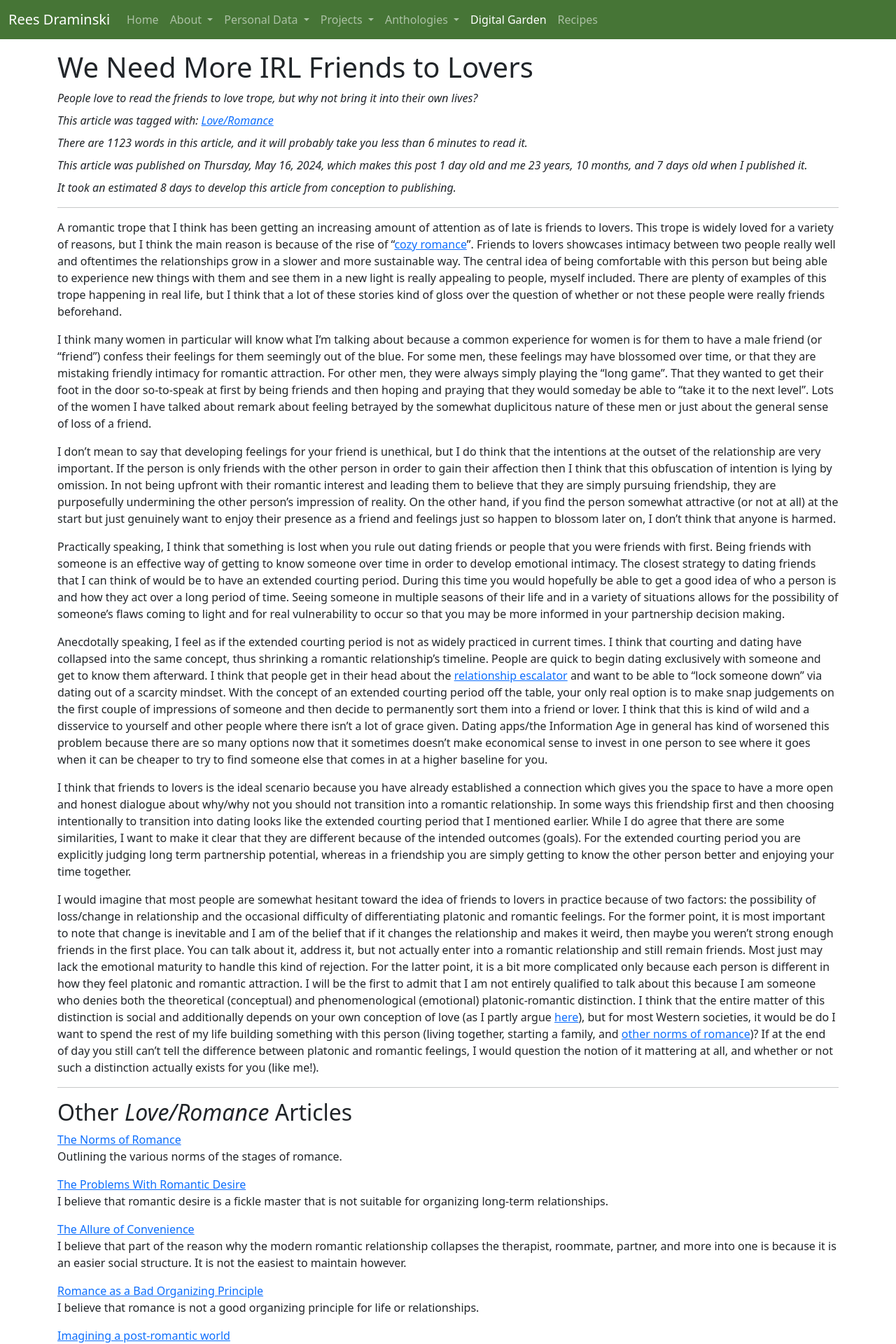
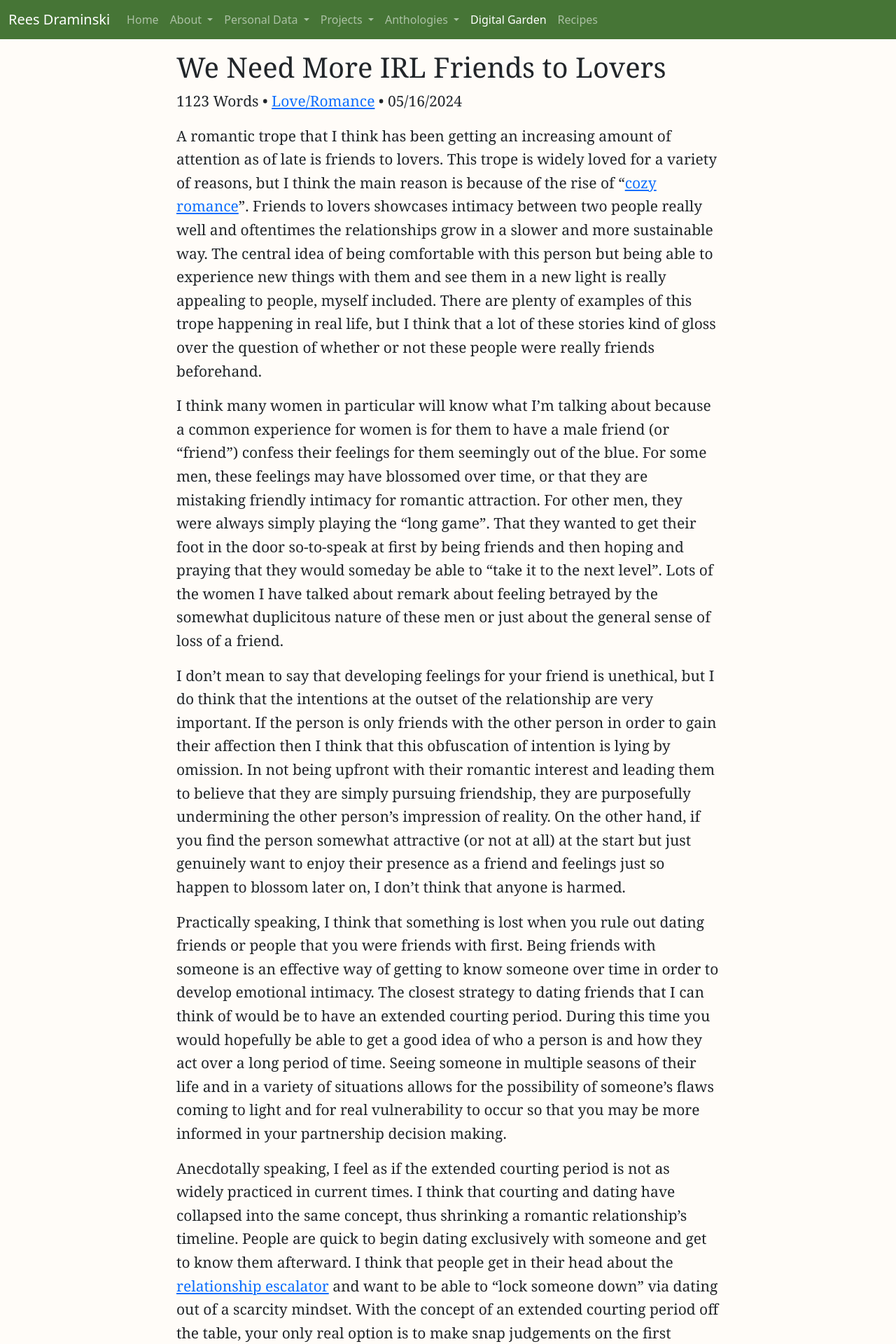
Before and after one commit to reeshuffled/reeshuffled.github.io, a Jekyll site: the page built from _posts/2024-05-16-We-Need-More-IRL-Friends-to-Lovers.md, in a window 1280 px wide. Shown: the top 1920 px of the page at 70% size. Built offline with Jekyll 4.4.1, drawn with Linux system fonts in a browser that asks for light colours; comment, search, counter and statistics services are not loaded; some of the changed text lies outside the part shown.

Commit message:
add new essay layout

```diff
--- a/_layouts/article.html
+++ b/_layouts/article.html
@@ -6,23 +6,14 @@
 
         <link rel="stylesheet" href="/css/friendly.css">
         <style>
-            article ul, article ol {margin-top: 10px}
-            p + ul, p + ol {margin-top: 5px}
-            li ul, li ol {margin-top: 0}
-            #content ol li, #content ul li {margin-left: 2em}
-
-            #article_stats {font-style: italic;}
-            #article_stats p:not(:first-child) {margin-top: 0;}
-
-            img {
-                max-width: 100%;
-            }
+            img { max-width: 100%; }
 
             table {
                 border-collapse: collapse;
                 width: 90%;
                 margin-left: auto;
                 margin-right: auto;
+                margin-bottom: 1.5em;
             }
 
             @media only screen and (max-width: 600px) {
@@ -38,6 +29,19 @@
                 text-align: center;
             }
         </style>
+
+        <style>
+            body {
+                background-color: #fffcf8;
+            }
+
+            #content {
+                font-family: Lucida Bright, Georgia, serif;
+                max-width: 800px;
+                font-size: calc(12px + 1vh);
+                line-height: 1.6em;
+            }
+        </style>
     </head>
 
     <body>
@@ -49,7 +53,14 @@
                     {{ page.title }}
                 </h1>
 
-                <section id="article_stats">
+                <p>
+                    {{ page.content | number_of_words }} Words &bull; {% for tag in page.tags -%}
+                        <a href="/garden/#{{ tag | encode_url }}">{{ tag }}</a>{% unless forloop.last %}, {% endunless %}
+                    {%- endfor %}
+                    &bull; {{ page.date | date: "%m/%d/%Y" }}
+                </p>
+
+                <!-- <section id="article_stats">
                     <p style="margin-bottom: .5em">
                         {{page.description}}
                     </p>
@@ -74,9 +85,7 @@
                     <p id="writingTimeP" style="display: none;">
                         It took an estimated <span id="writingTime"></span> to develop this article from conception to publishing.
                     </p>
-                </section>
-
-                <hr>
+                </section> -->
 
                 <div class="entry">
                     {{ content }}
```
Also changed, not shown: _posts/2024-05-16-We-Need-More-IRL-Friends-to-Lovers.md (+3 -1 lines).
